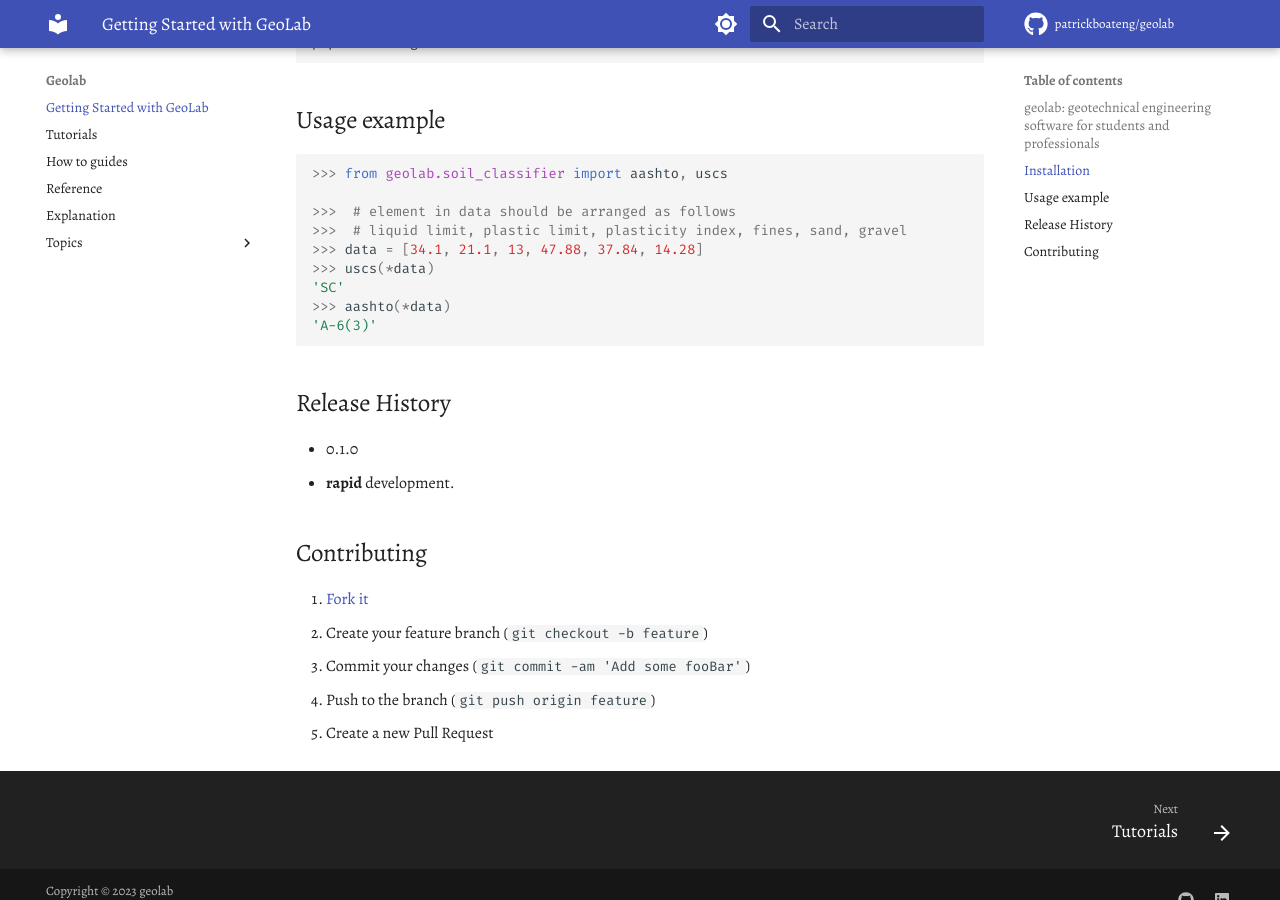
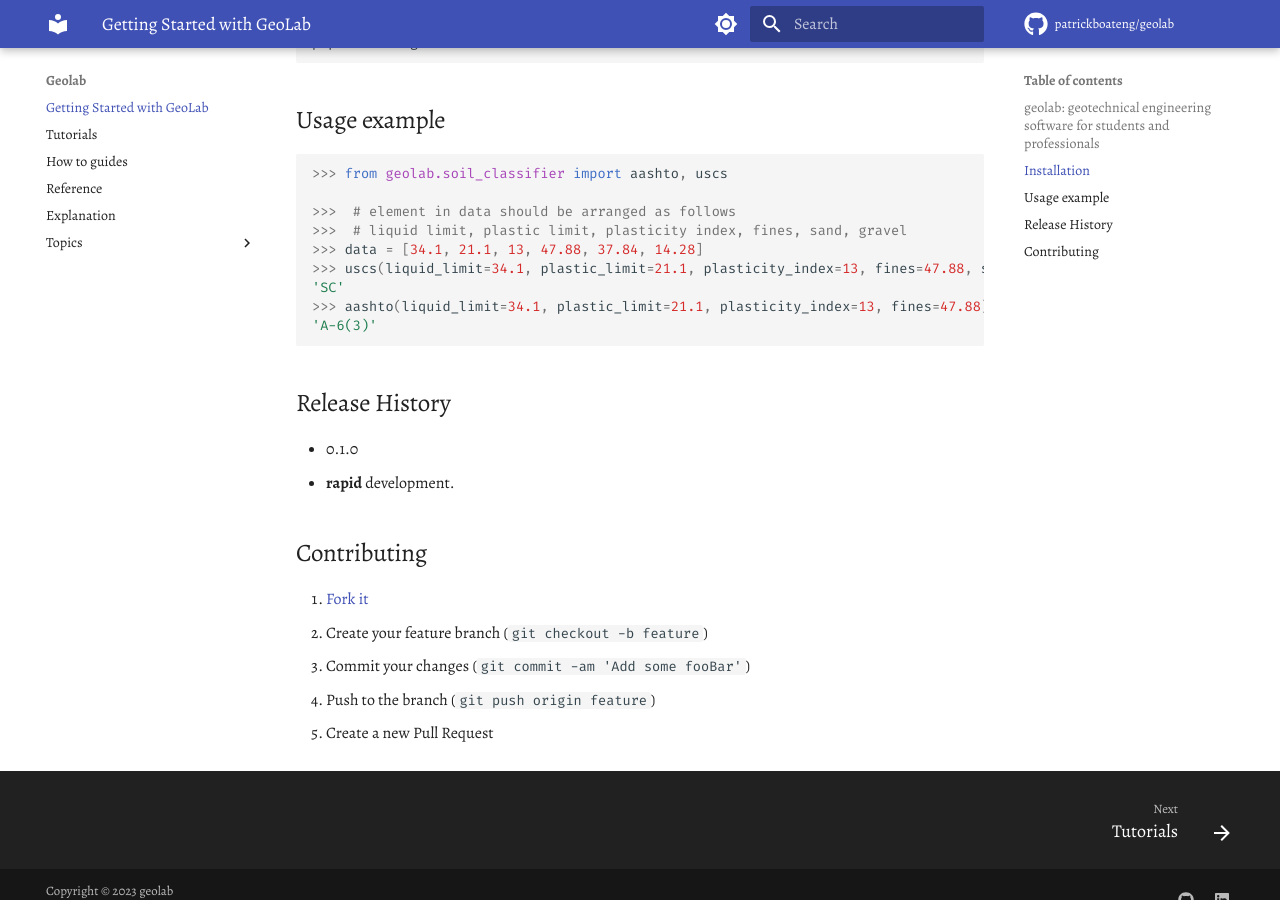
Before and after one commit to patrickboateng/geolysis, an MkDocs documentation site: the page built from docs/index.md, in a window 1280 px wide and 900 px high, scrolled down 913 px. Built offline with MkDocs 1.6.1 and Material for MkDocs 9.7.7, drawn with Linux system fonts in a browser that asks for light colours; comment, search, counter and statistics services are not loaded.

Commit message:
modified usage example

````diff
--- a/docs/index.md
+++ b/docs/index.md
@@ -44,9 +44,9 @@ pip install geolab
 >>>  # element in data should be arranged as follows
 >>>  # liquid limit, plastic limit, plasticity index, fines, sand, gravel
 >>> data = [34.1, 21.1, 13, 47.88, 37.84, 14.28]
->>> uscs(*data)
+>>> uscs(liquid_limit=34.1, plastic_limit=21.1, plasticity_index=13, fines=47.88, sand=37.84, gravels=14.28)
 'SC'
->>> aashto(*data)
+>>> aashto(liquid_limit=34.1, plastic_limit=21.1, plasticity_index=13, fines=47.88)
 'A-6(3)'
 
 ```
````
Also changed, not shown: README.md (+2 -2 lines).
